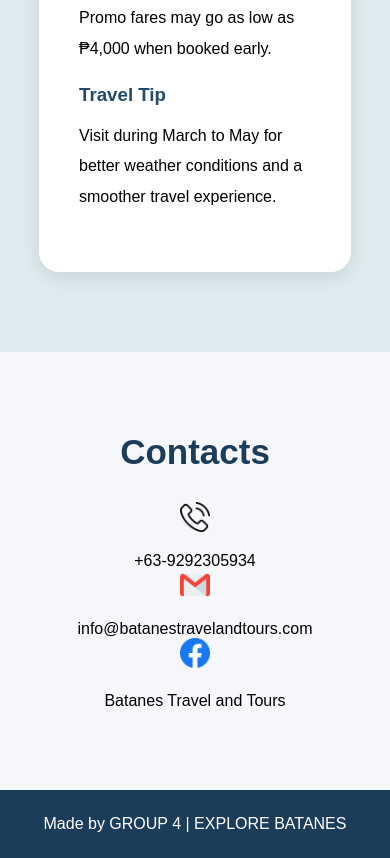
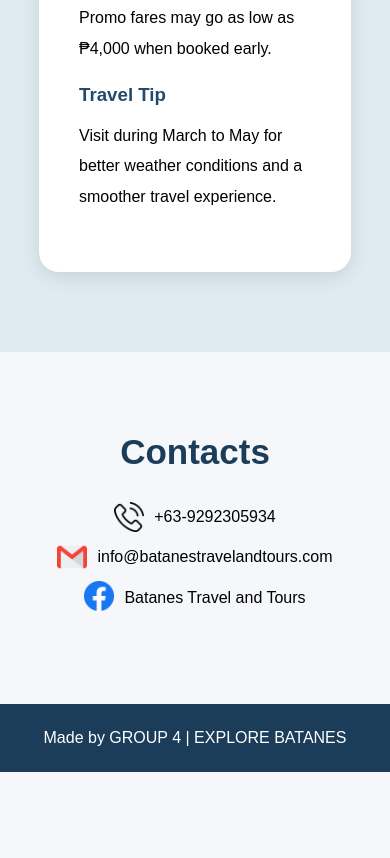
Before and after one commit to jmd-122/Sec-website, a plain HTML site: page index.html in a window 390 px wide. Shown: the part 5594-6452 px from the top of the page. After the commit the page ends 6366 px from the top, so only its background shows below. Drawn offline with Linux system fonts and the light colour scheme.

Commit message:
Update design.css

```diff
--- a/design.css
+++ b/design.css
@@ -383,8 +383,9 @@ nav ul li a:hover{
     display: flex;
     justify-content: center;
     align-items: center;
-    gap: 15px;
+    gap: 10px;
     flex-wrap: wrap;
+    padding-bottom: 1%;
 }
 
 .pot img{
@@ -488,8 +489,9 @@ footer{
 
     /* CONTACT */
     .pot{
-        flex-direction: column;
-        gap: 20px;
+        flex-direction: row;
+        gap: 10px;
+        padding-bottom: 3%;
     }
 
     /* TITLES */
```
